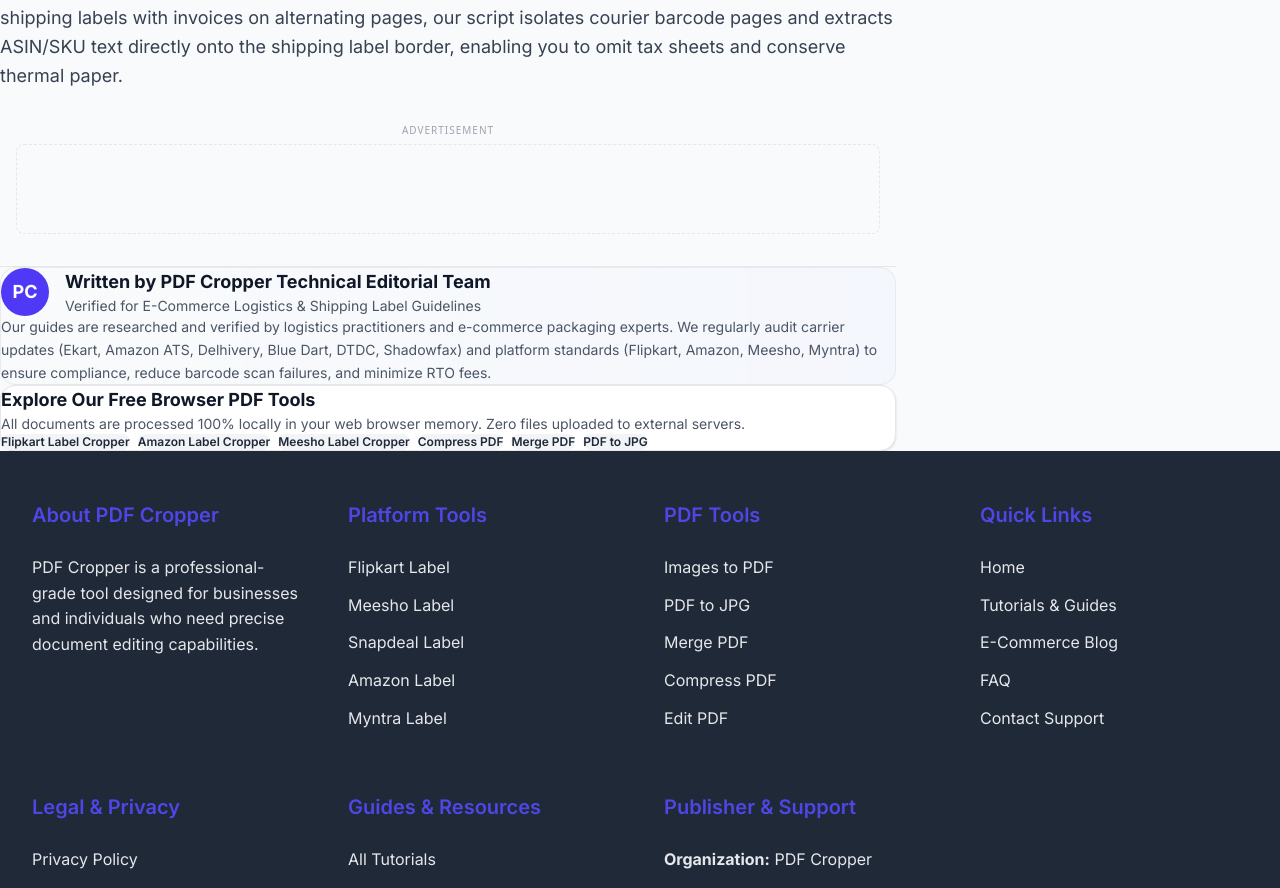
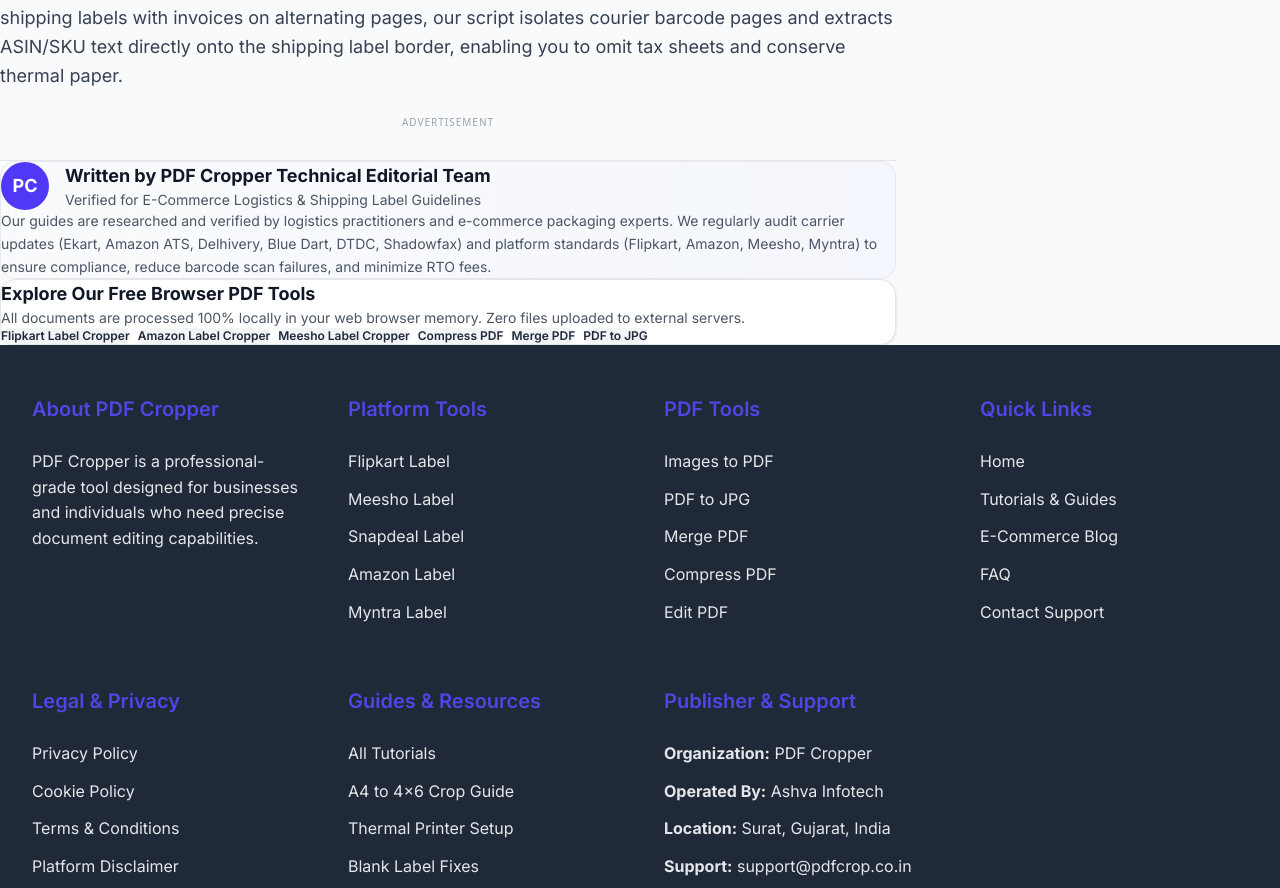
Before and after one commit to Ashva03/pdf-crop, a Next.js app: page /blog/crop-a4-pdf-to-4x6-label in a window 1280 px wide. Shown: the part 3028-3916 px from the top of the page. Built offline with nearby package versions, Linux system fonts and the light colour scheme.

Commit message:
fix(adsense): add auto-collapse observer to AdBanner and remove dashed placeholders

```diff
--- a/src/components/AdBanner.tsx
+++ b/src/components/AdBanner.tsx
@@ -1,10 +1,10 @@
 "use client";
 
-import React, { useEffect } from "react";
+import React, { useEffect, useRef, useState } from "react";
 import styled from "styled-components";
 
 const AdContainer = styled.div`
-  margin: 2rem auto;
+  margin: 1.5rem auto;
   text-align: center;
   max-width: 1000px;
   width: 100%;
@@ -23,13 +23,11 @@ const AdLabel = styled.span`
 `;
 
 const AdSlot = styled.div`
-  min-height: 90px;
-  background-color: #f9fafb;
-  border: 1px dashed #e5e7eb;
-  border-radius: 8px;
   display: flex;
   align-items: center;
   justify-content: center;
+  min-height: 0;
+  width: 100%;
 `;
 
 interface AdBannerProps {
@@ -39,23 +37,51 @@ interface AdBannerProps {
 }
 
 export default function AdBanner({
-  slotId = "1234567890",
+  slotId = "5308278281",
   format = "auto",
   className,
 }: AdBannerProps) {
+  const containerRef = useRef<HTMLDivElement>(null);
+  const pushedRef = useRef(false);
+  const [isUnfilled, setIsUnfilled] = useState(false);
+
   useEffect(() => {
+    if (pushedRef.current) return;
+
     try {
       if (typeof window !== "undefined") {
-        // @ts-expect-error Google adsbygoogle queue push
-        ((window as unknown).adsbygoogle = (window as unknown).adsbygoogle || []).push({});
+        const insElement = containerRef.current?.querySelector("ins.adsbygoogle");
+        if (insElement && !insElement.getAttribute("data-adsbygoogle-status")) {
+          // @ts-expect-error Google adsbygoogle queue push
+          ((window as unknown).adsbygoogle = (window as unknown).adsbygoogle || []).push({});
+          pushedRef.current = true;
+        }
+
+        // Auto-collapse if Google AdSense flags this slot as unfilled
+        if (insElement) {
+          const observer = new MutationObserver(() => {
+            if (insElement.getAttribute("data-ad-status") === "unfilled") {
+              setIsUnfilled(true);
+            }
+          });
+          observer.observe(insElement, {
+            attributes: true,
+            attributeFilter: ["data-ad-status"],
+          });
+          return () => observer.disconnect();
+        }
       }
     } catch {
       // Ignore in dev mode or with ad blockers
     }
   }, []);
 
+  if (isUnfilled) {
+    return null;
+  }
+
   return (
-    <AdContainer className={className}>
+    <AdContainer ref={containerRef} className={className}>
       <AdLabel>Advertisement</AdLabel>
       <AdSlot>
         <ins
```
